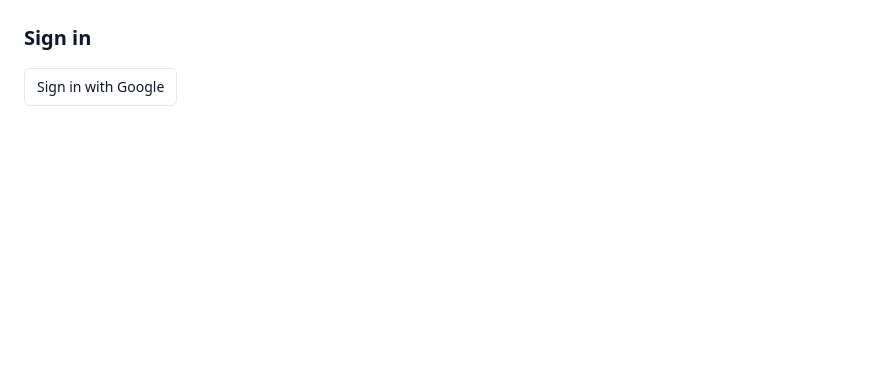
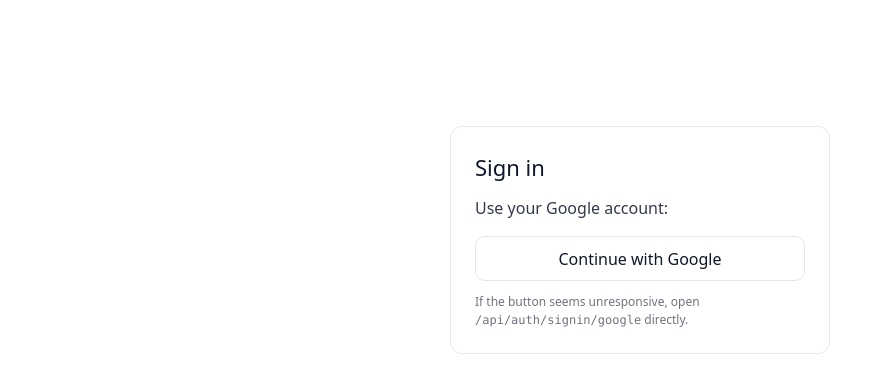
Before and after one commit to jwes9121/jride-app, a Next.js app: page /auth/signin in a window 1280 px wide. Shown: the top 392 px of the page, without its empty margins (0-869 px from the left). Built offline with nearby package versions, Linux system fonts and the light colour scheme.

Commit message:
Update page.tsx

```diff
--- a/app/auth/signin/page.tsx
+++ b/app/auth/signin/page.tsx
@@ -1,22 +1,39 @@
-"use client";
+import type { Metadata } from "next";
 
-import React from "react";
-import { signIn } from "next-auth/react";
+export const metadata: Metadata = {
+  title: "Sign in · JRide",
+};
 
 export default function SignInPage() {
-  const handleSignIn = async () => {
-    await signIn("google");
-  };
+  // Use a relative callback so it works in local and prod (resolved via NEXTAUTH_URL)
+  const callbackUrl = "/";
 
   return (
-    <div className="p-6">
-      <h1 className="mb-4 text-xl font-semibold">Sign in</h1>
-      <button
-        className="rounded-md border px-3 py-2 text-sm"
-        onClick={handleSignIn}
-      >
-        Sign in with Google
-      </button>
+    <div style={{display:"grid",placeItems:"center",minHeight:"60vh"}}>
+      <div style={{padding:"1.5rem",border:"1px solid #e5e7eb",borderRadius:12, maxWidth:380, width:"100%"}}>
+        <h1 style={{marginBottom:12, fontSize:22}}>Sign in</h1>
+        <p style={{margin:"0 0 16px 0", opacity:.85}}>Use your Google account:</p>
+
+        {/* Pure anchor to the provider endpoint (avoids any CSP/hydration/JS issues) */}
+        <a
+          href={`/api/auth/signin/google?callbackUrl=${encodeURIComponent(callbackUrl)}`}
+          style={{
+            display:"inline-block",
+            textAlign:"center",
+            width:"100%",
+            padding:"0.6rem 1rem",
+            borderRadius:10,
+            border:"1px solid #e5e7eb",
+            textDecoration:"none"
+          }}
+        >
+          Continue with Google
+        </a>
+
+        <p style={{marginTop:12, fontSize:12, opacity:.6}}>
+          If the button seems unresponsive, open <code>/api/auth/signin/google</code> directly.
+        </p>
+      </div>
     </div>
   );
 }
```
